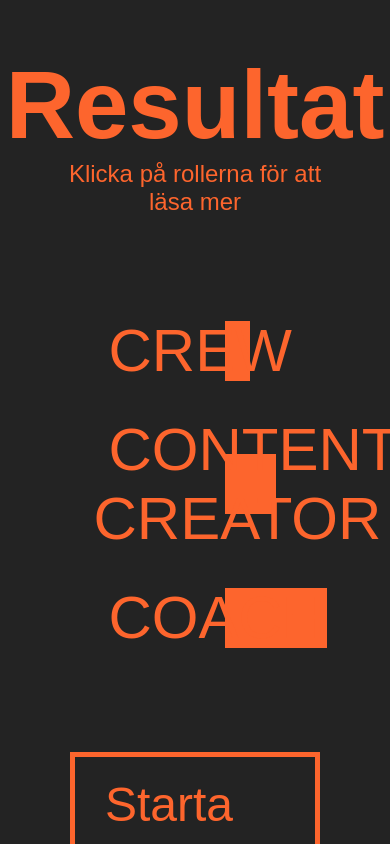
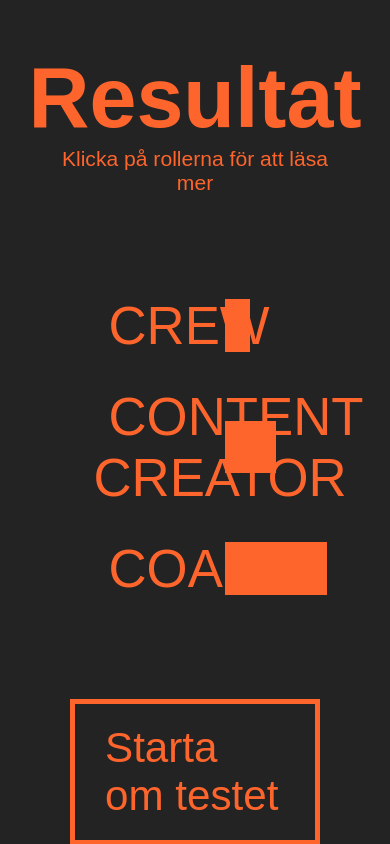
Before and after one commit to NyGenerati0n/teamar-quiz, a plain HTML site: page index.html in a window 390 px wide. Drawn offline with nearby package versions, Linux system fonts and the light colour scheme; a web font is replaced by a local one.

Commit message:
Fix font-size being bad sizes at differet screens. Make font-size work for laptop, phone and desctop with higher resolutions

```diff
--- a/main.css
+++ b/main.css
@@ -2,7 +2,7 @@ body {
   color: #fd652d;
   font-family: "Jost", sans-serif;
 
-  font-size: 3rem;
+  font-size: clamp(2rem, 5vh, 3rem);
   background-color: #232323;
 
   user-select: none;
@@ -270,6 +270,6 @@ p {
 
 
 /* Laptop-ish: mindre höjd + medelbredd */
-@media (max-width: 1600px) and (min-width: 901px) {
+/* @media (max-width: 1600px) and (min-width: 901px) {
   html { font-size: 10px; }
-}
+} */
```
